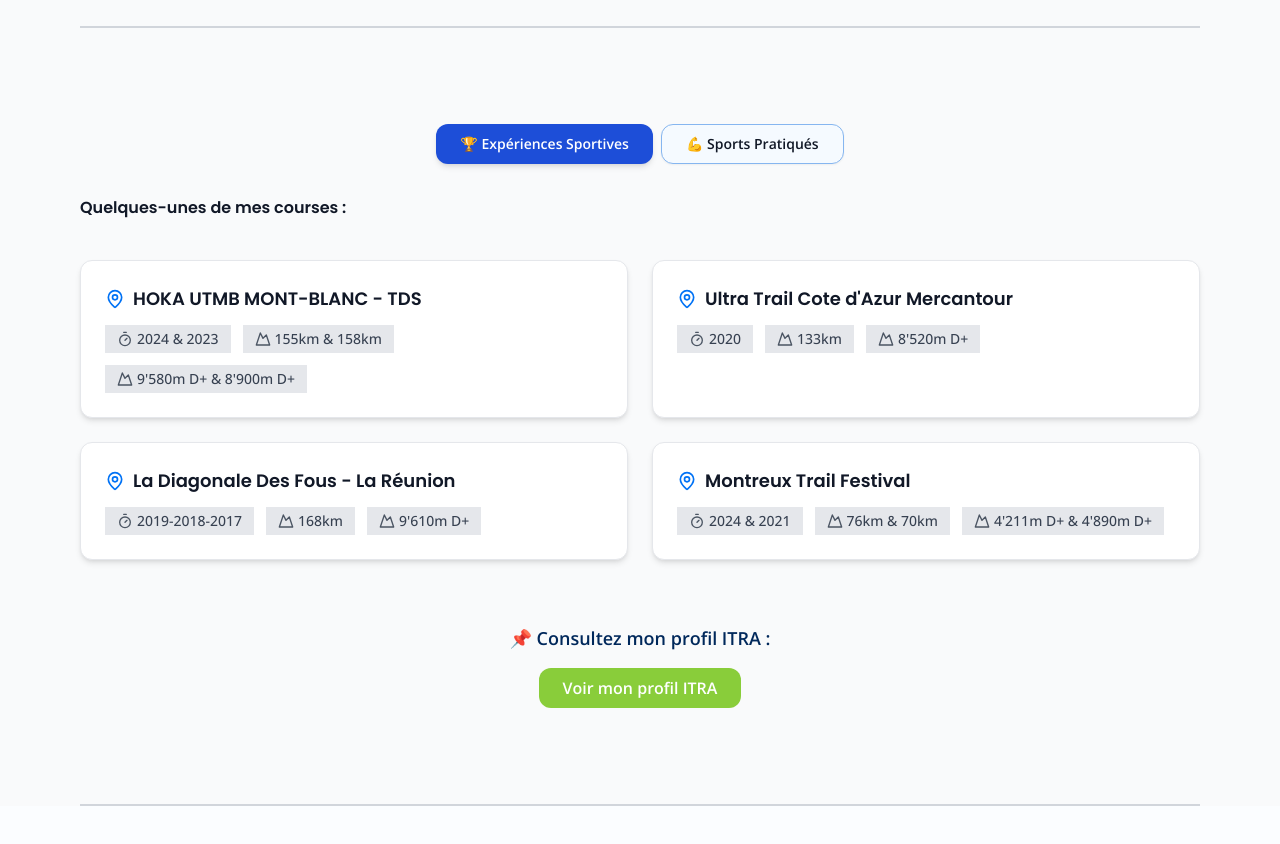
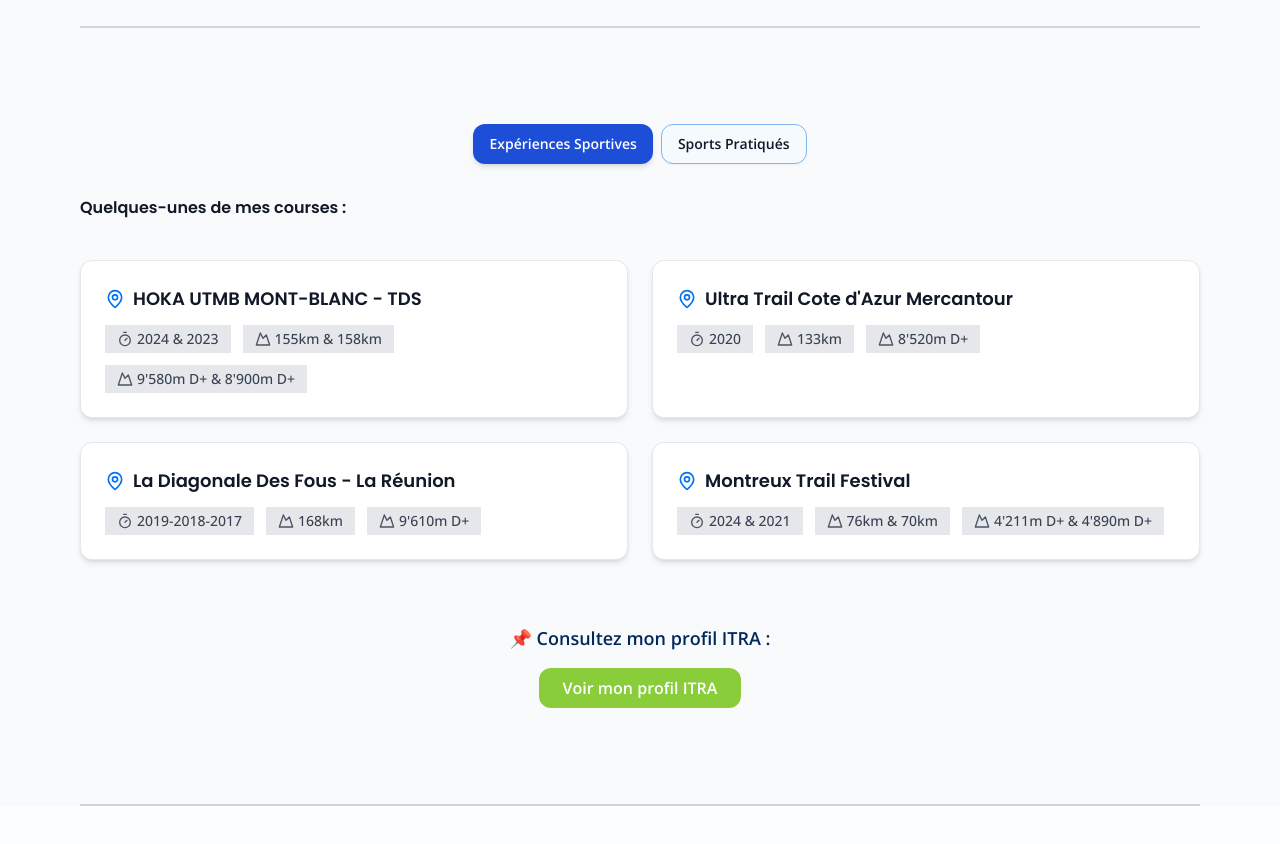
Before and after one commit to RonanKer29/vincent-tenret-coaching-2025, a React (Vite) app: page / in a window 1280 px wide. Shown: the part 1320-2164 px from the top of the page. Built offline with nearby package versions, Linux system fonts and the light colour scheme.

Commit message:
padding buttons

```diff
--- a/src/components/ProfileSection.jsx
+++ b/src/components/ProfileSection.jsx
@@ -48,24 +48,24 @@
           <Button
             variant={activeSection === "experiences" ? "default" : "outline"}
             onClick={() => setActiveSection("experiences")}
-            className={`px-6 py-2 font-semibold ${
+            className={`px-4 py-2 font-semibold ${
               activeSection === "experiences"
                 ? "bg-blue-700 text-white"
                 : "bg-blue-2 text-gray-900"
             }`}
           >
-            🏆 Expériences Sportives
+            Expériences Sportives
           </Button>
           <Button
             variant={activeSection === "sports" ? "default" : "outline"}
             onClick={() => setActiveSection("sports")}
-            className={`px-6 py-2 font-semibold ${
+            className={`px-4 py-2 font-semibold ${
               activeSection === "sports"
                 ? "bg-blue-700 text-white"
                 : "bg-blue-2 text-gray-900"
             }`}
           >
-            💪 Sports Pratiqués
+            Sports Pratiqués
           </Button>
         </div>
 
```
